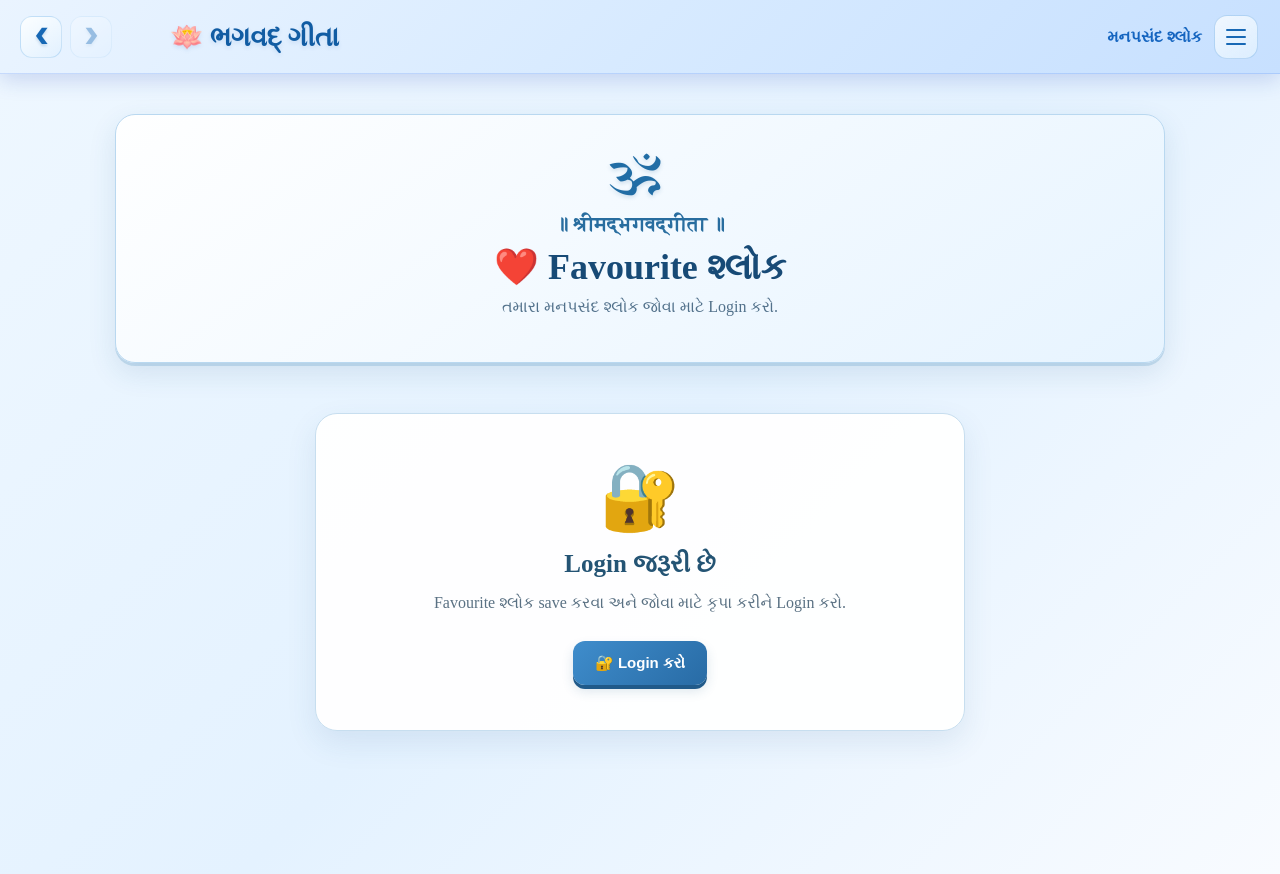
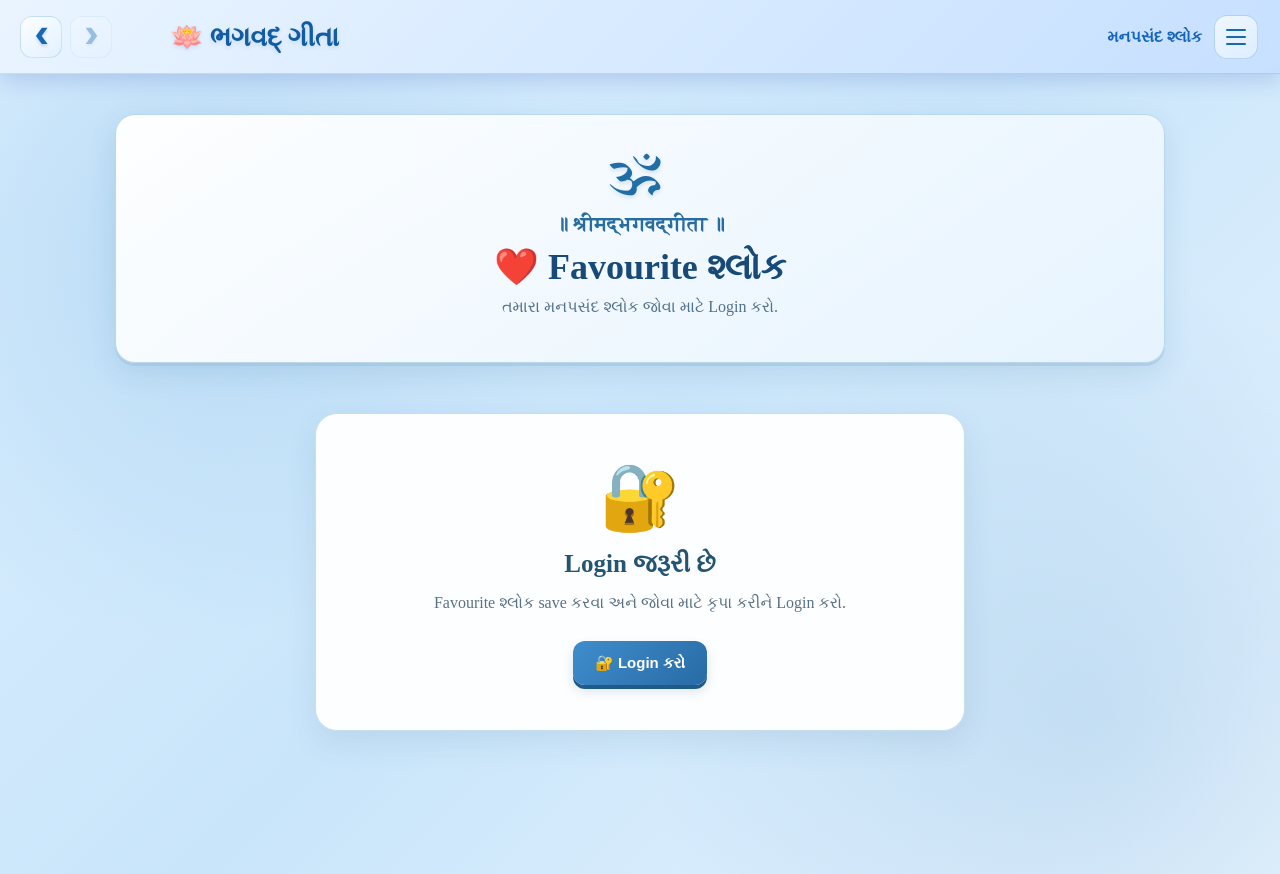
Before and after one commit to aambaliyamanav-star/bhagavad-gita-website, a React (Vite) app in the folder frontend/: page /favorites in a window 1280 px wide. Built offline with nearby package versions, Linux system fonts and the light colour scheme.

Commit message:
Improve favourite page light blue theme

```diff
--- a/frontend/src/pages/FavouriteShlokas.css
+++ b/frontend/src/pages/FavouriteShlokas.css
@@ -9,12 +9,23 @@
 
   padding: 40px 20px 70px;
 
-  background: linear-gradient(
-    135deg,
-    #eef7ff,
-    #e4f2ff,
-    #f8fbff
-  );
+  background:
+    radial-gradient(
+      circle at 15% 20%,
+      rgba(55, 145, 210, 0.18),
+      transparent 32%
+    ),
+    radial-gradient(
+      circle at 85% 80%,
+      rgba(35, 110, 180, 0.14),
+      transparent 35%
+    ),
+    linear-gradient(
+      135deg,
+      #dcefff 0%,
+      #c9e5fa 48%,
+      #e8f5ff 100%
+    );
 
   color: #173f63;
 }
```
